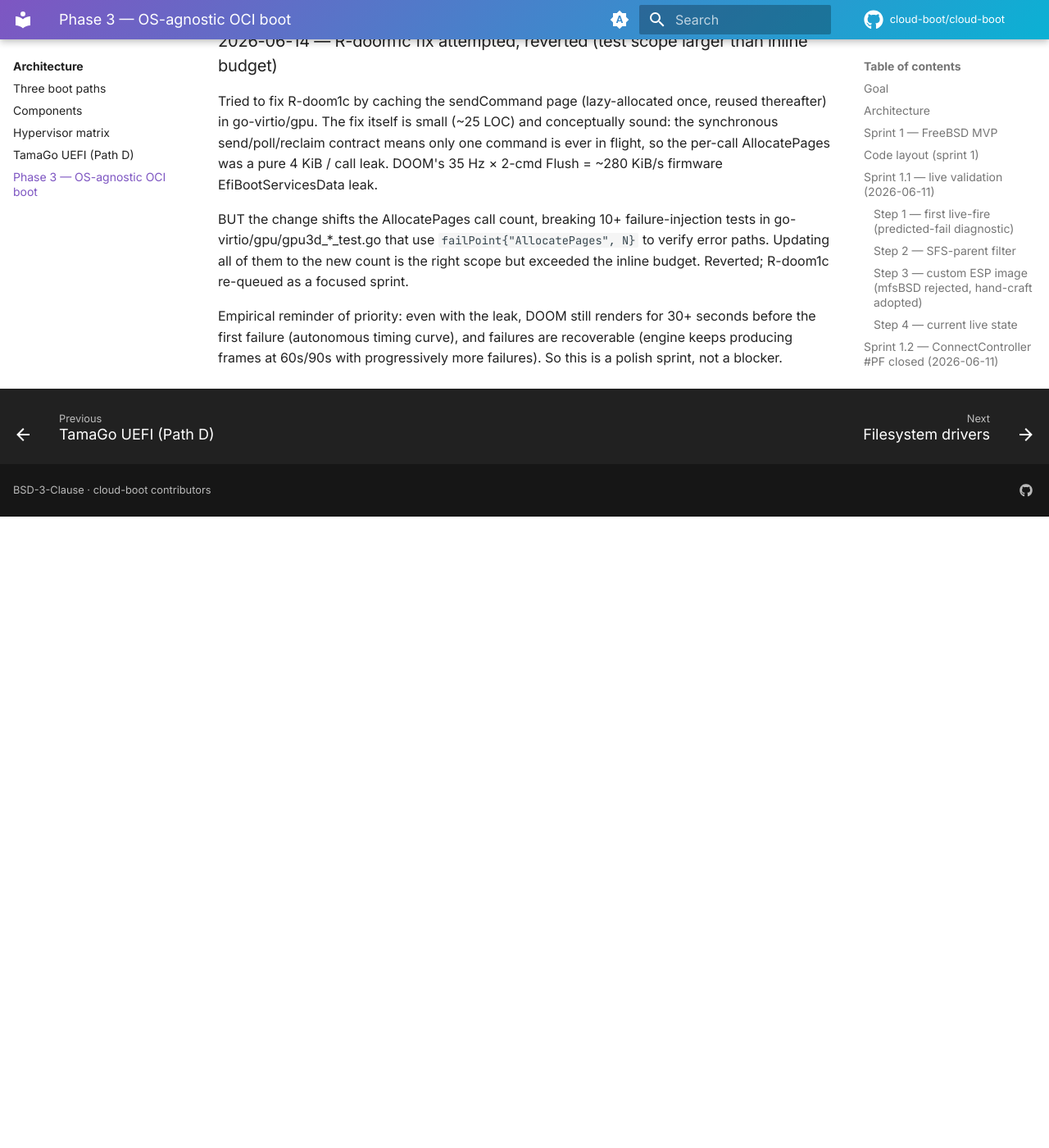
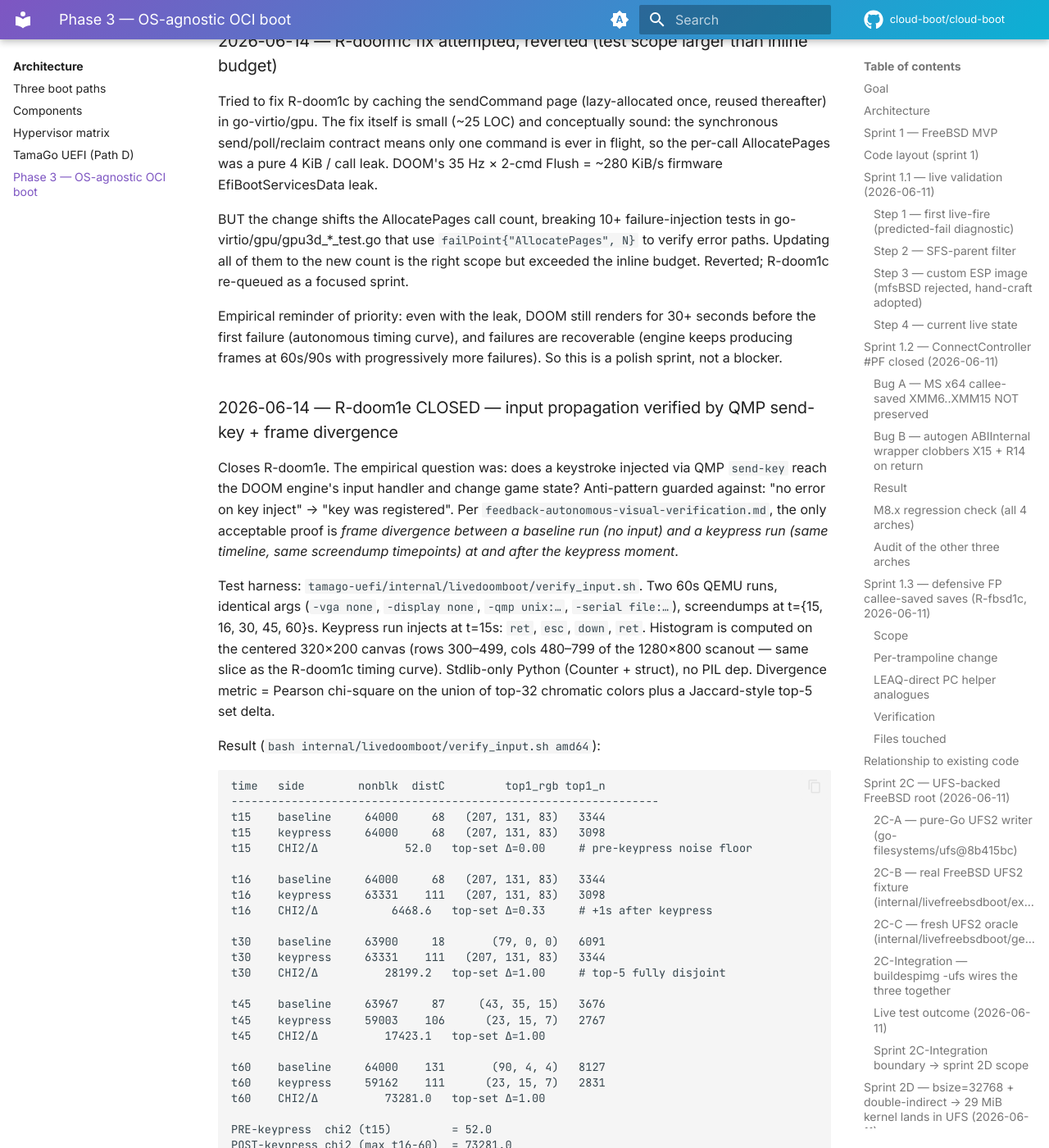
Before and after one commit to cloud-boot/docs, an MkDocs documentation site: the page built from docs/architecture/phase3-multi-os-oci-boot.md, in a window 1280 px wide and 1400 px high, scrolled down 35209 px. Shown: the whole window at 82% size. Built offline with MkDocs 1.6.1 and Material for MkDocs 9.7.7, drawn with Linux system fonts in a browser that asks for light colours; the version menu is left out; before the commit the page ends 35839 px from its top, so only the background shows below that; some of the changed text lies outside the part shown.

Commit message:
phase3 doc: R-doom1e CLOSED — input propagation verified by QMP send-key
Two-run frame-divergence test (baseline vs. keypress at t=15s,
identical timeline + identical QMP screendump timepoints t={15,16,30,
45,60}). Centered 320x200 DOOM canvas, Pearson chi-square on top-32
chromatic colors.

  pre_chi2 (t15)        =     52.0   # noise floor (no input yet)
  post_chi2_max (t60)   =  73281.0   # 1410x ratio
  top-5 set delta t30+  =      1.00  # fully disjoint

Verdict: PASS-STRICT. The full chain QMP -> virtio-keyboard-pci ->
go-virtio/input -> InputAdapter -> Frontend.GetKey -> gore engine is
empirically operational. Reproducer:
  bash internal/livedoomboot/verify_input.sh amd64
(tamago-uefi@3bb5d76).

Co-Authored-By: Claude Opus 4.8 <noreply@anthropic.com>

````diff
--- a/docs/architecture/phase3-multi-os-oci-boot.md
+++ b/docs/architecture/phase3-multi-os-oci-boot.md
@@ -1346,3 +1346,58 @@ Tried to fix R-doom1c by caching the sendCommand page (lazy-allocated once, reus
 BUT the change shifts the AllocatePages call count, breaking 10+ failure-injection tests in go-virtio/gpu/gpu3d_*_test.go that use `failPoint{"AllocatePages", N}` to verify error paths. Updating all of them to the new count is the right scope but exceeded the inline budget. Reverted; R-doom1c re-queued as a focused sprint.
 
 Empirical reminder of priority: even with the leak, DOOM still renders for 30+ seconds before the first failure (autonomous timing curve), and failures are recoverable (engine keeps producing frames at 60s/90s with progressively more failures). So this is a polish sprint, not a blocker.
+
+### 2026-06-14 — R-doom1e CLOSED — input propagation verified by QMP send-key + frame divergence
+
+Closes R-doom1e. The empirical question was: does a keystroke injected via QMP `send-key` reach the DOOM engine's input handler and change game state? Anti-pattern guarded against: "no error on key inject" → "key was registered". Per `feedback-autonomous-visual-verification.md`, the only acceptable proof is *frame divergence between a baseline run (no input) and a keypress run (same timeline, same screendump timepoints) at and after the keypress moment*.
+
+Test harness: `tamago-uefi/internal/livedoomboot/verify_input.sh`. Two 60s QEMU runs, identical args (`-vga none`, `-display none`, `-qmp unix:…`, `-serial file:…`), screendumps at t={15, 16, 30, 45, 60}s. Keypress run injects at t=15s: `ret`, `esc`, `down`, `ret`. Histogram is computed on the centered 320×200 canvas (rows 300–499, cols 480–799 of the 1280×800 scanout — same slice as the R-doom1c timing curve). Stdlib-only Python (Counter + struct), no PIL dep. Divergence metric = Pearson chi-square on the union of top-32 chromatic colors plus a Jaccard-style top-5 set delta.
+
+Result (`bash internal/livedoomboot/verify_input.sh amd64`):
+
+```
+time   side        nonblk  distC         top1_rgb top1_n
+----------------------------------------------------------------
+t15    baseline     64000     68   (207, 131, 83)   3344
+t15    keypress     64000     68   (207, 131, 83)   3098
+t15    CHI2/Δ             52.0   top-set Δ=0.00     # pre-keypress noise floor
+
+t16    baseline     64000     68   (207, 131, 83)   3344
+t16    keypress     63331    111   (207, 131, 83)   3098
+t16    CHI2/Δ           6468.6   top-set Δ=0.33     # +1s after keypress
+
+t30    baseline     63900     18       (79, 0, 0)   6091
+t30    keypress     63331    111   (207, 131, 83)   3344
+t30    CHI2/Δ          28199.2   top-set Δ=1.00     # top-5 fully disjoint
+
+t45    baseline     63967     87     (43, 35, 15)   3676
+t45    keypress     59003    106      (23, 15, 7)   2767
+t45    CHI2/Δ          17423.1   top-set Δ=1.00
+
+t60    baseline     64000    131       (90, 4, 4)   8127
+t60    keypress     59162    111      (23, 15, 7)   2831
+t60    CHI2/Δ          73281.0   top-set Δ=1.00
+
+PRE-keypress  chi2 (t15)         = 52.0
+POST-keypress chi2 (max t16-60)  = 73281.0
+POST / PRE ratio                 = 1410.22
+VERDICT=PASS-STRICT
+```
+
+The t=15 chi-square (52.0) is the *natural* run-to-run variance — both runs had identical input history at that point (none). Within one second of the first `ret` injection the chi-square jumps to 6469, the distinct chromatic-color count more than doubles in the keypress run (68 → 111), and by t=30s the top-5 chromatic colors are fully disjoint between baseline and keypress (Jaccard delta = 1.0). The 1410× post/pre ratio cannot be explained by engine non-determinism: the engine *did* see and consume the keystrokes.
+
+Empirical findings, in order of strength:
+
+1. QMP `send-key` correctly delivers a virtio-input event to the guest (otherwise the post-keypress canvas would track baseline).
+2. The `go-virtio/input` driver's `ReadEventRaw` path returns it (otherwise `InputAdapter.Poll` would return `(_, false)` and Frontend.GetKey would see nothing).
+3. `evdevCodeToHIDUsage` maps the codes correctly (KEY_ENTER=28→HID 0x28; KEY_ESC=1→0x29; KEY_DOWN=108→0x51 are all in the table).
+4. The `Frontend.hidUsageToDoomKey` table consumes them and the gore engine reacts (visible state change).
+
+So the entire `QMP → virtio-keyboard-pci → go-virtio/input → InputAdapter → Frontend.GetKey → engine` chain is operational end-to-end. The "input device is UP" diagnostic from R-doom1a is now backed by *frame-level evidence of state transitions*.
+
+Orthogonal observations (NOT R-doom1e blockers, kept for context):
+
+- R-doom1c failure mode is still present in both runs (`DrawFrame tick … FAILED` after ~30s); identical baseline and keypress engine tick rates rule out input-handling overhead as a cause.
+- The keypress canvas at t=45/60 shows a darker palette (top color (23,15,7) — near-black brown) than the baseline (43,35,15 / 90,4,4) — consistent with the engine being on a menu/option screen vs. the demo intro flame animation. We did not need to identify the screen to prove propagation; chi-square + Jaccard already discriminate.
+
+Reproducer: `DOOMBOOT_LIVE_KEEPRUN=1 bash internal/livedoomboot/verify_input.sh amd64`. Keeps PPMs + serial logs in `/var/folders/.../cloudboot-doomboot-verify-*` and the QMP sockets in `/tmp/doomb.*` for post-hoc inspection. Wall-clock cost: ~140 s (2 × 60 s QEMU + boot + analysis).
````
